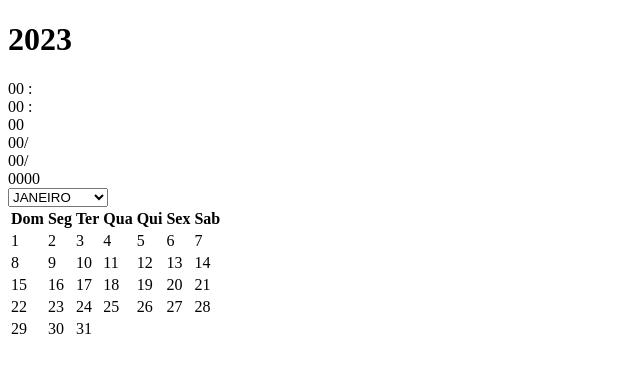
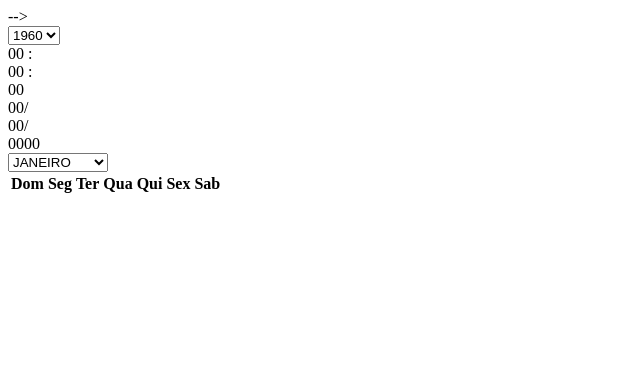
Before and after one commit to KVIANA83/fox-calendar, a plain HTML site: page index.html in a window 1280 px wide. Shown: the whole page, without its empty margins (0-640 px from the left). Drawn offline with Linux system fonts and the light colour scheme; a script that the page names is missing.

Commit message:
Atualizar o index.html
update no código

```diff
--- a/index.html
+++ b/index.html
@@ -5,7 +5,7 @@
   <meta charset="UTF-8">
   <meta name="viewport" content="width=device-width, initial-scale=1.0">
   <!-- CSS -->
-  <link rel="stylesheet" href="styles/style.css"/>
+  <link rel="stylesheet" href="styles/style.css"/> -->
 
   <!-- JavaScript -->
   <script src="scripts/script.js" defer></script>
@@ -19,8 +19,91 @@
 
     <!-- lado esquerdo do calendario -->
     <div class="lado-esquerdo">
-      <div>
-        <h1 class="ano">2023</h1>
+
+      <!-- Novo elemento: select para os anos -->
+      <div class="anos">
+        <select id="selectAno" onchange="atualizarCalendario()">
+          <!-- Ano de 1960 ... -->
+          <option value="1960">1960</option>
+          <option value="1961">1961</option>
+          <option value="1962">1962</option>
+          <option value="1963">1963</option>
+          <option value="1964">1964</option>
+          <option value="1965">1965</option>
+          <option value="1966">1966</option>
+          <option value="1967">1967</option>
+          <option value="1968">1968</option>
+          <option value="1969">1969</option>
+          <!-- Ano de 1970 ... -->
+          <option value="1970">1970</option>
+          <option value="1971">1971</option>
+          <option value="1972">1972</option>
+          <option value="1973">1973</option>
+          <option value="1974">1974</option>
+          <option value="1975">1975</option>
+          <option value="1976">1976</option>
+          <option value="1977">1977</option>
+          <option value="1978">1978</option>
+          <option value="1979">1979</option>
+          <!-- Ano de 1980 ... -->
+          <option value="1980">1980</option>
+          <option value="1981">1981</option>
+          <option value="1982">1982</option>
+          <option value="1983">1983</option>
+          <option value="1984">1984</option>
+          <option value="1985">1985</option>
+          <option value="1986">1986</option>
+          <option value="1987">1987</option>
+          <option value="1988">1988</option>
+          <option value="1989">1989</option>
+          <!-- Ano de 1990 ... -->
+          <option value="1990">1990</option>
+          <option value="1991">1991</option>
+          <option value="1992">1992</option>
+          <option value="1993">1993</option>
+          <option value="1994">1994</option>
+          <option value="1995">1995</option>
+          <option value="1996">1996</option>
+          <option value="1997">1997</option>
+          <option value="1998">1998</option>
+          <option value="1999">1999</option>
+          <!-- Ano de 2000 ... -->
+          <option value="2000">2000</option>
+          <option value="2001">2001</option>
+          <option value="2002">2002</option>
+          <option value="2003">2003</option>
+          <option value="2004">2004</option>
+          <option value="2005">2005</option>
+          <option value="2006">2006</option>
+          <option value="2007">2007</option>
+          <option value="2008">2008</option>
+          <option value="2009">2009</option>
+          <!-- Ano de 2010 ... -->
+          <option value="2010">2010</option>
+          <option value="2011">2011</option>
+          <option value="2012">2012</option>
+          <option value="2013">2013</option>
+          <option value="2014">2014</option>
+          <option value="2015">2015</option>
+          <option value="2016">2016</option>
+          <option value="2017">2017</option>
+          <option value="2018">2018</option>
+          <option value="2019">2019</option>
+          <!-- Ano de 2020 em diante -->
+          <option value="2020">2024</option>
+          <option value="2021">2021</option>
+          <option value="2022">2022</option>
+          <option value="2023">2023</option>
+          <option value="2024">2024</option>
+          <option value="2025">2021</option>
+          <option value="2026">2022</option>
+          <option value="2027">2023</option>
+          <option value="2028">2024</option>
+          <option value="2029">2021</option>
+          <option value="2030">2022</option>
+          <option value="2031">2023</option>
+          <option value="2032">2024</option>
+        </select>
       </div>
 
       <div class="relogio">
@@ -32,7 +115,7 @@
       <div class="info-data">
         <div class="dia"><span>00/</span></div>
         <div class="mes"><span> 00/</span></div>
-        <div class="ano-data"><span>0000</span></div>
+        <div class="ano-data" id="anoSelecionado"><span>0000</span></div>
       </div>
 
     </div> <!-- Fim div lado-esquerdo -->
@@ -42,19 +125,19 @@
 
       <div class="meses">
         <!--  <h2>JANEIRO</h2> -->
-        <select>
-          <option>JANEIRO</option>
-          <option>FEVEREIRO</option>
-          <option>MARÇO</option>
-          <option>ABRIL</option>
-          <option>MAIO</option>
-          <option>JUNHO</option>
-          <option>JULHO</option>
-          <option>AGOSTO</option>
-          <option>SETEMBRO</option>
-          <option>OUTUBRO</option>
-          <option>NOVEMBRO</option>
-          <option>DEZEMBRO</option>
+        <select id="selectMes" onchange="atualizarCalendario()">
+          <option value="0">JANEIRO</option>
+          <option value="1">FEVEREIRO</option>
+          <option value="2">MARÇO</option>
+          <option value="3">ABRIL</option>
+          <option value="4">MAIO</option>
+          <option value="5">JUNHO</option>
+          <option value="6">JULHO</option>
+          <option value="7">AGOSTO</option>
+          <option value="8">SETEMBRO</option>
+          <option value="9">OUTUBRO</option>
+          <option value="10">NOVEMBRO</option>
+          <option value="11">DEZEMBRO</option>
         </select>
 
         <!-- Controles
@@ -82,53 +165,53 @@
         <tbody class="dias">
           <!-- primeira semana -->
           <tr>
-            <td>1</td>
-            <td>2</td>
-            <td>3</td>
-            <td>4</td>
-            <td>5</td>
-            <td>6</td>
-            <td>7</td>
+            <td></td>
+            <td></td>
+            <td></td>
+            <td></td>
+            <td></td>
+            <td></td>
+            <td></td>
           </tr>
 
           <!-- segunda semana -->
           <tr>
-            <td>8</td>
-            <td>9</td>
-            <td>10</td>
-            <td>11</td>
-            <td>12</td>
-            <td>13</td>
-            <td>14</td>
+            <td></td>
+            <td></td>
+            <td></td>
+            <td></td>
+            <td></td>
+            <td></td>
+            <td></td>
           </tr>
 
           <!-- terceira semana -->
           <tr>
-            <td>15</td>
-            <td>16</td>
-            <td>17</td>
-            <td>18</td>
-            <td>19</td>
-            <td>20</td>
-            <td>21</td>
+            <td></td>
+            <td></td>
+            <td></td>
+            <td></td>
+            <td></td>
+            <td></td>
+            <td></td>
           </tr>
 
           <!-- quarta semana -->
           <tr>
-            <td>22</td>
-            <td>23</td>
-            <td>24</td>
-            <td>25</td>
-            <td>26</td>
-            <td>27</td>
-            <td>28</td>
+            <td></td>
+            <td></td>
+            <td></td>
+            <td></td>
+            <td></td>
+            <td></td>
+            <td></td>
           </tr>
 
           <!-- quinta semana -->
           <tr>
-            <td>29</td>
-            <td>30</td>
-            <td>31</td>
+            <td></td>
+            <td></td>
+            <td></td>
             <td></td>
             <td></td>
             <td></td>
```
